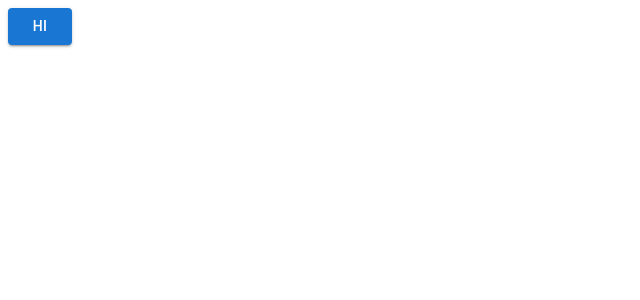
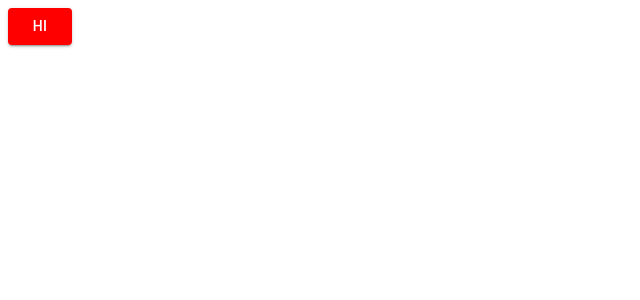
Before and after one commit to manylovv/button-component, a React (Vite) app: page / in a window 1280 px wide. Shown: the top 300 px of the page, without its empty margins (0-640 px from the left). Built offline with nearby package versions, Linux system fonts and the light colour scheme.

Commit message:
add create theme function

```diff
--- a/src/index.ts
+++ b/src/index.ts
@@ -1,7 +1,7 @@
 import { Button } from './components/Button';
+import useTheme from './hooks/useTheme';
 import { ThemeProvider } from './theme/ThemeProvider';
-import useTheme from './hooks/useTheme';
-import defaultTheme from './theme/defaultTheme';
+import { createTheme } from './theme/createTheme';
 import type { Theme } from './theme/types';
 
-export { Button, ThemeProvider, useTheme, Theme, defaultTheme };
+export { Button, ThemeProvider, useTheme, Theme, createTheme };
--- a/src/main.tsx
+++ b/src/main.tsx
@@ -1,10 +1,16 @@
 import React from 'react';
 import ReactDOM from 'react-dom/client';
-import { Button, ThemeProvider, defaultTheme } from './index';
+import { Button, ThemeProvider, createTheme } from './index';
+
+const theme = createTheme({
+  button: {
+    backgroundColor: 'red',
+  },
+});
 
 ReactDOM.createRoot(document.getElementById('root') as HTMLElement).render(
   <React.StrictMode>
-    <ThemeProvider theme={defaultTheme}>
+    <ThemeProvider theme={theme}>
       <Button label="hi" />
     </ThemeProvider>
   </React.StrictMode>
--- /dev/null
+++ b/src/theme/createTheme.ts
@@ -0,0 +1,11 @@
+import defaultTheme from './defaultTheme';
+import { Theme } from './types';
+
+export const createTheme = (theme: Theme): Theme => {
+  return {
+    button: {
+      ...defaultTheme.button,
+      ...theme.button,
+    },
+  };
+};
```
